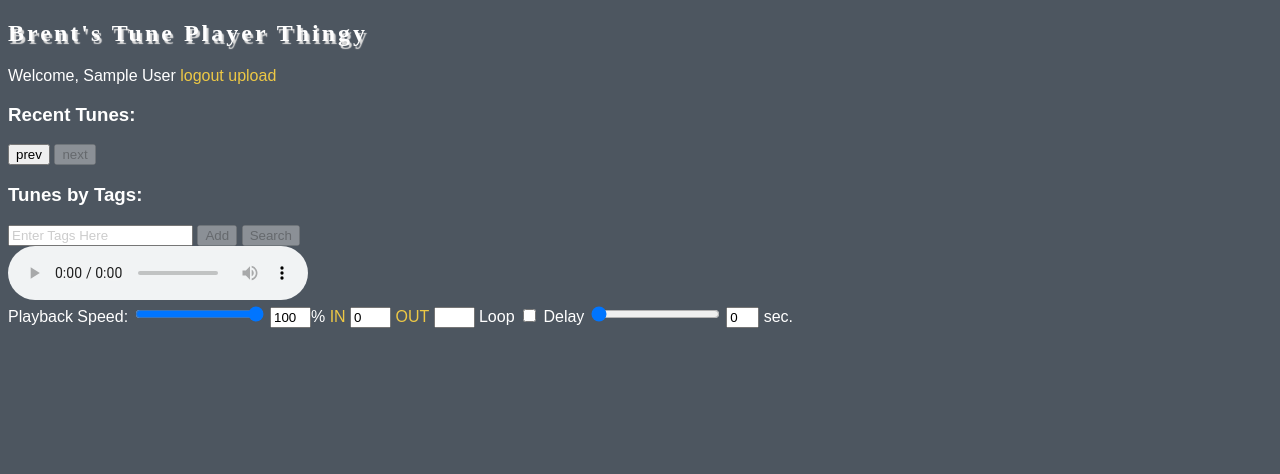
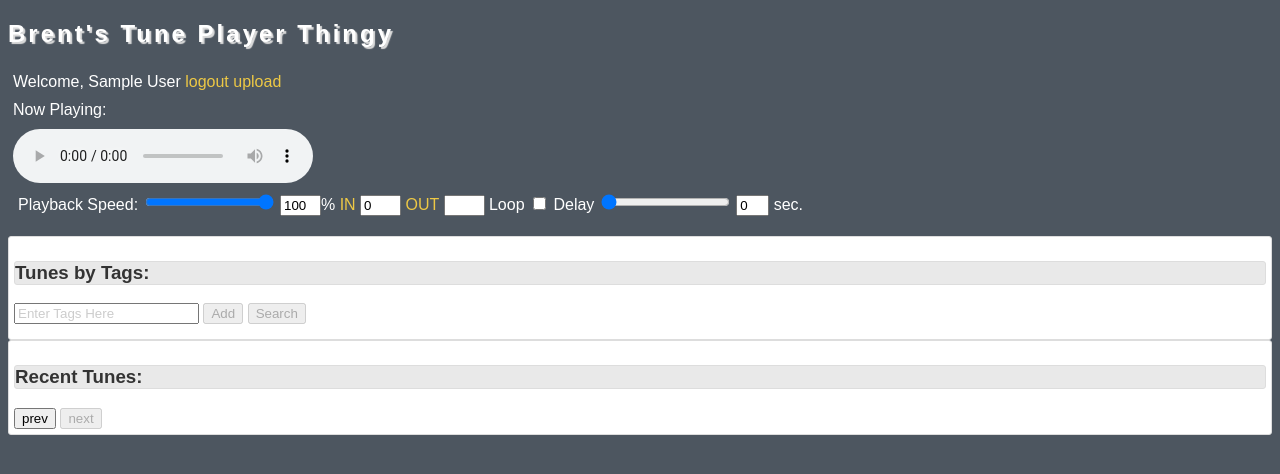
Before and after one commit to brentmorgan/audioplayer, a PHP site: page /?tune_date=1 in a window 1280 px wide. Shown: the top 474 px of the page. Run offline with PHP 8.4, Linux system fonts and the light colour scheme; the visitor is signed in with stand-in values (Sample User, id 1); data that the repository does not hold is empty; a stand-in replaces the project's code that opens the database connection; some libraries are stand-ins or nearby versions.

Commit message:
started adding some of the jQuery UI stuff

```diff
--- a/index.php
+++ b/index.php
@@ -22,9 +22,15 @@ $tune_date = $row['tune_date'];
 <meta charset="UTF-8">
 <title>Brent&#39;s Tune Player Thingy</title>
 
+<!-- jQuery -->
 <script src="http://ajax.googleapis.com/ajax/libs/jquery/1.10.2/jquery.min.js"></script>
+
+<!-- jQuery UI -->
+<link rel="stylesheet" href="http://code.jquery.com/ui/1.10.4/themes/smoothness/jquery-ui.css" />
+<script src="http://code.jquery.com/ui/1.10.4/jquery-ui.js"></script>
+
+<!-- mine -->
 <script src="tuneplayer.js"></script>
-
 <link href="tuneplayer.css" rel="stylesheet" type="text/css" />
 
 </head>
@@ -47,36 +53,10 @@ $tune_date = $row['tune_date'];
 		?>
 	</div>
 
-	<!-- **************************** Choose Tune Here ********************************* -->
-
-	<div id="chooser">
-
-		<h3 title="wut?" style="cursor:help" onClick="$('#wut_recent').toggle('slow')">Recent Tunes:</h3>
-		<div id="wut_recent" style="display:none">
-			The most recent tune uploaded to the database will show up here by default. You can move backwards (and forwards when available) in time by clicking the "Prev" and "Next" buttons. The date displayed is the the date the recording was made, or if unavailable is the date the recording was uploaded to the database.
-		</div>
-
-		<span id="recent_tunes">
-			<button id="prev" onClick="#">prev</button> <span id="tune_title"><?php echo $tune_title; ?></span> <span id="tune_date"><?php echo $tune_date; ?></span> <button id="next" onClick="#">next</button>
-		</span>
-
-
-		<h3 title="wut?" style="cursor:help" onClick="$('#wut_tags').toggle('slow')">Tunes by Tags:</h3>
-
-		<div id="wut_tags" style="display:none">
-			Enter 'tags' or 'keywords' here to search for particular tunes or types of tunes. If you are logged in you can also add your own custom tags to tunes. Examples of tags are things like 'fiddle', 'jig', 'jeanne freeman', 'variations', or pretty much anything else you can think of that might apply to a tune. You can combine multiple tags to create more refined search results; for instance using 'fiddle' and 'reel' should get you more focussed results than just 'fiddle' or 'reel' alone.
-		</div>
-
-		<input type="text" id="input_tag" value="Enter Tags Here" class="userInput" onKeyUp="typing_in_tags()" />
-		<button id="add_tag" onClick="add_tag()">Add</button> <button id="search_tags" onClick="search_tags()">Search</button>
-		<span id="tags_list"></span>
-		<div id="search_results"><!-- wheeee --></div>
-
-	</div>
-
-<!-- ******************************* Audio player and controlls ************************* -->
+	<!-- ******************************* Audio player and controlls ************************* -->
 
 	<div id="div_audio">
+		<span id="now_playing">Now Playing: <div id="now_playing_text"></div></span>
 		<audio id="the_audio" controls>
 			<?php
 /*
@@ -113,6 +93,41 @@ $tune_date = $row['tune_date'];
 			Delay <input type="range" id="delayRange" min="0" max="10" step="1" value="0" /> <input type="text" id="displayDelay" value="0" size="1" onClick="this.value=''" /> sec.
 			<div id="countdown"></div>
 		</div>
+	</div>
+
+	<!-- *************************** End Audio Player ************************************ -->
+
+
+
+	<!-- *************************** Tunes by Tags Here **************************** -->
+
+	<div id="div_tunes_by_tags" class="ui-widget-content ui-corner-all">
+
+		<h3 title="wut?" style="cursor:help" onClick="$('#wut_tags').toggle('slow')" class="ui-widget-header ui-corner-all">Tunes by Tags:</h3>
+
+		<div id="wut_tags" style="display:none">
+			Enter 'tags' or 'keywords' here to search for particular tunes or types of tunes. If you are logged in you can also add your own custom tags to tunes. Examples of tags are things like 'fiddle', 'jig', 'jeanne freeman', 'variations', or pretty much anything else you can think of that might apply to a tune. You can combine multiple tags to create more refined search results; for instance using 'fiddle' and 'reel' should get you more focussed results than just 'fiddle' or 'reel' alone.
+		</div>
+
+		<input type="text" id="input_tag" value="Enter Tags Here" class="userInput" onKeyUp="typing_in_tags()" />
+		<button id="add_tag" onClick="add_tag()">Add</button> <button id="search_tags" onClick="search_tags()">Search</button>
+		<span id="tags_list"></span>
+		<div id="search_results"><!-- wheeee --></div>
+
+	</div>
+
+	<!-- **************************** Recent Tunes Here ********************************* -->
+
+	<div id="div_recent_tunes" class="ui-widget-content ui-corner-all">
+
+		<h3 title="wut?" style="cursor:help" onClick="$('#wut_recent').toggle('slow')" class="ui-widget-header ui-corner-all">Recent Tunes:</h3>
+		<div id="wut_recent" style="display:none">
+			The most recent tune uploaded to the database will show up here by default. You can move backwards (and forwards when available) in time by clicking the "Prev" and "Next" buttons. The date displayed is the the date the recording was made, or if unavailable is the date the recording was uploaded to the database.
+		</div>
+
+		<span id="recent_tunes">
+			<button id="prev" onClick="#">prev</button> <span id="tune_title"><?php echo $tune_title; ?></span> <span id="tune_date"><?php echo $tune_date; ?></span> <button id="next" onClick="#">next</button>
+		</span>
 	</div>
 
 
--- a/tuneplayer.css
+++ b/tuneplayer.css
@@ -22,8 +22,12 @@ a:hover {
 
 h2 {
 	letter-spacing: 	3px;
-	text-shadow: 		2px 3px 1px rgba(220, 220, 220, 1);
-	font-family:		serif;
+	text-shadow: 		2px 2px 1px rgba(220, 220, 220, 1);
+	font-family:		sans-serif;
+}
+
+div {
+	padding:			5px;
 }
 
 #div_audio {
```
